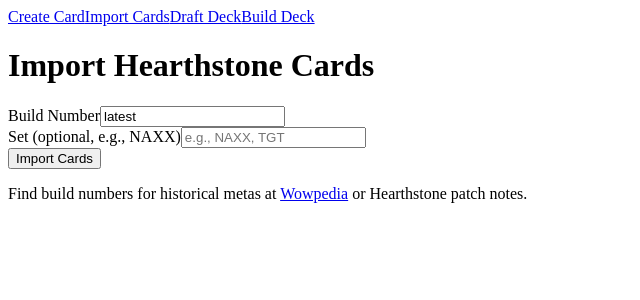
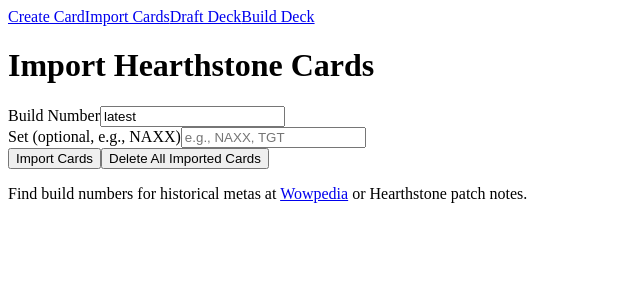
Before and after one commit to lushi-liu/hearthstone-custom-arena, a Next.js app: page /import-cards in a window 1280 px wide. Shown: the top 300 px of the page, without its empty margins (0-640 px from the left). Built offline with nearby package versions, Linux system fonts and the light colour scheme.

Commit message:
added ability to deleted all imported cards

```diff
--- /dev/null
+++ b/src/app/api/cards/delete-imported/route.ts
@@ -0,0 +1,22 @@
+import { NextRequest, NextResponse } from "next/server";
+import connectDB from "@/lib/db";
+import Card from "@/models/Card";
+
+export async function DELETE(req: NextRequest) {
+  try {
+    await connectDB();
+    const result = await Card.deleteMany({
+      source: { $regex: "^api:", $options: "i" },
+    });
+    return NextResponse.json(
+      { deletedCount: result.deletedCount },
+      { status: 200 }
+    );
+  } catch (error: any) {
+    console.error("Delete imported cards error:", error.message);
+    return NextResponse.json(
+      { error: "Failed to delete imported cards" },
+      { status: 500 }
+    );
+  }
+}
--- a/src/app/import-cards/page.tsx
+++ b/src/app/import-cards/page.tsx
@@ -21,6 +21,26 @@
       setSuccess(`Imported ${result.importedCount} cards!`);
     } catch (err) {
       setError("Error importing cards. Please try again.");
+    }
+  };
+
+  const handleDeleteImported = async () => {
+    if (
+      window.confirm(
+        "Are you sure you want to delete ALL imported cards? This cannot be undone."
+      )
+    ) {
+      try {
+        const response = await fetch("/api/cards/delete-imported", {
+          method: "DELETE",
+        });
+        const result = await response.json();
+        if (!response.ok) throw new Error(result.error || "Failed to delete");
+        setSuccess(`Deleted ${result.deletedCount} imported cards!`);
+        setError("");
+      } catch (err) {
+        setError("Error deleting imported cards. Please try again.");
+      }
     }
   };
 
@@ -56,6 +76,12 @@
         >
           Import Cards
         </button>
+        <button
+          onClick={handleDeleteImported}
+          className="w-full p-2 bg-red-500 text-white rounded mt-2"
+        >
+          Delete All Imported Cards
+        </button>
         <p className="text-sm text-gray-600">
           Find build numbers for historical metas at{" "}
           <a
```
